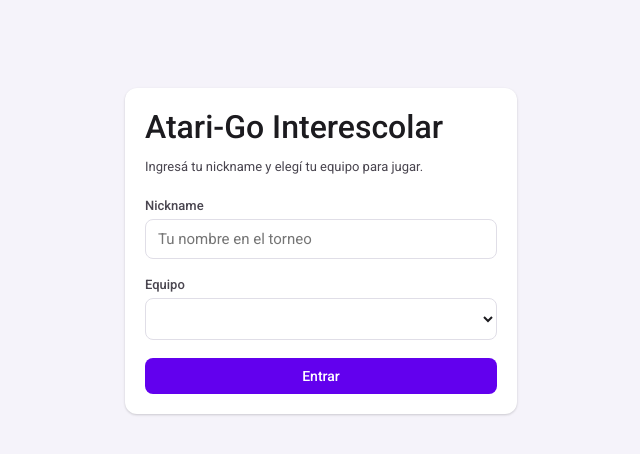
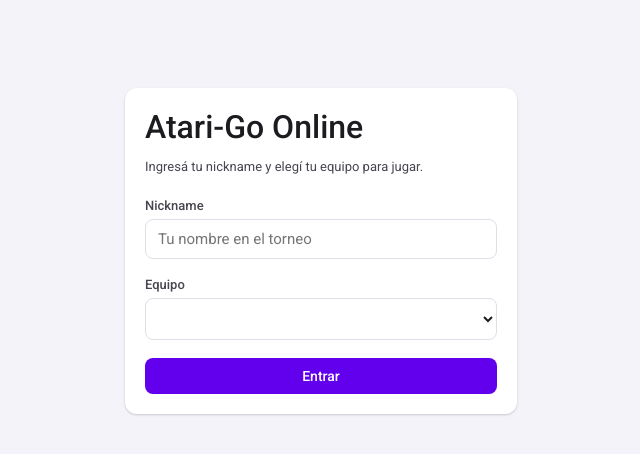
Before and after one commit to nelopauselli/atari-go, a website: page public/index.html in a window 1280 px wide. Shown: the whole page, without its empty margins (319-959 px from the left). Drawn offline with nearby package versions, Linux system fonts and the light colour scheme; no server answers.

Commit message:
quitando Interescolar

```diff
--- a/package.json
+++ b/package.json
@@ -1,7 +1,7 @@
 {
   "name": "atari-go-app",
   "version": "1.0.0",
-  "description": "App web multijugador en tiempo real para Atari-Go, uso interescolar",
+  "description": "App web multijugador en tiempo real para Atari-Go",
   "main": "server.js",
   "type": "commonjs",
   "scripts": {
--- a/public/index.html
+++ b/public/index.html
@@ -3,7 +3,7 @@
 <head>
   <meta charset="UTF-8" />
   <meta name="viewport" content="width=device-width, initial-scale=1.0" />
-  <title>Atari-Go Interescolar</title>
+  <title>Atari-Go Online</title>
   <link rel="preconnect" href="https://fonts.googleapis.com" />
   <link href="https://fonts.googleapis.com/css2?family=Roboto:wght@400;500;700&family=Roboto+Mono:wght@500&display=swap" rel="stylesheet" />
   <link rel="stylesheet" href="/css/material.css" />
--- a/public/js/app.js
+++ b/public/js/app.js
@@ -28,7 +28,7 @@ const App = {
   template: `
     <div>
       <header class="app-bar" v-if="player">
-        <span class="app-bar__title" @click="goHome">⚫⚪ Atari-Go Interescolar</span>
+        <span class="app-bar__title" @click="goHome">⚫⚪ Atari-Go Online</span>
         <div class="app-bar__user">
           <span class="chip chip--team">
             <span class="chip__dot" :style="{ background: player.teamColor }"></span>
--- a/public/js/views/LoginView.js
+++ b/public/js/views/LoginView.js
@@ -40,7 +40,7 @@ export default {
   template: `
     <main style="max-width:440px; margin:64px auto;">
       <div class="card">
-        <h1>Atari-Go Interescolar</h1>
+        <h1>Atari-Go Online</h1>
         <p class="muted" style="margin-bottom:24px;">Ingresá tu nickname y elegí tu equipo para jugar.</p>
 
         <div class="field">
```
Also changed, not shown: README.md.
